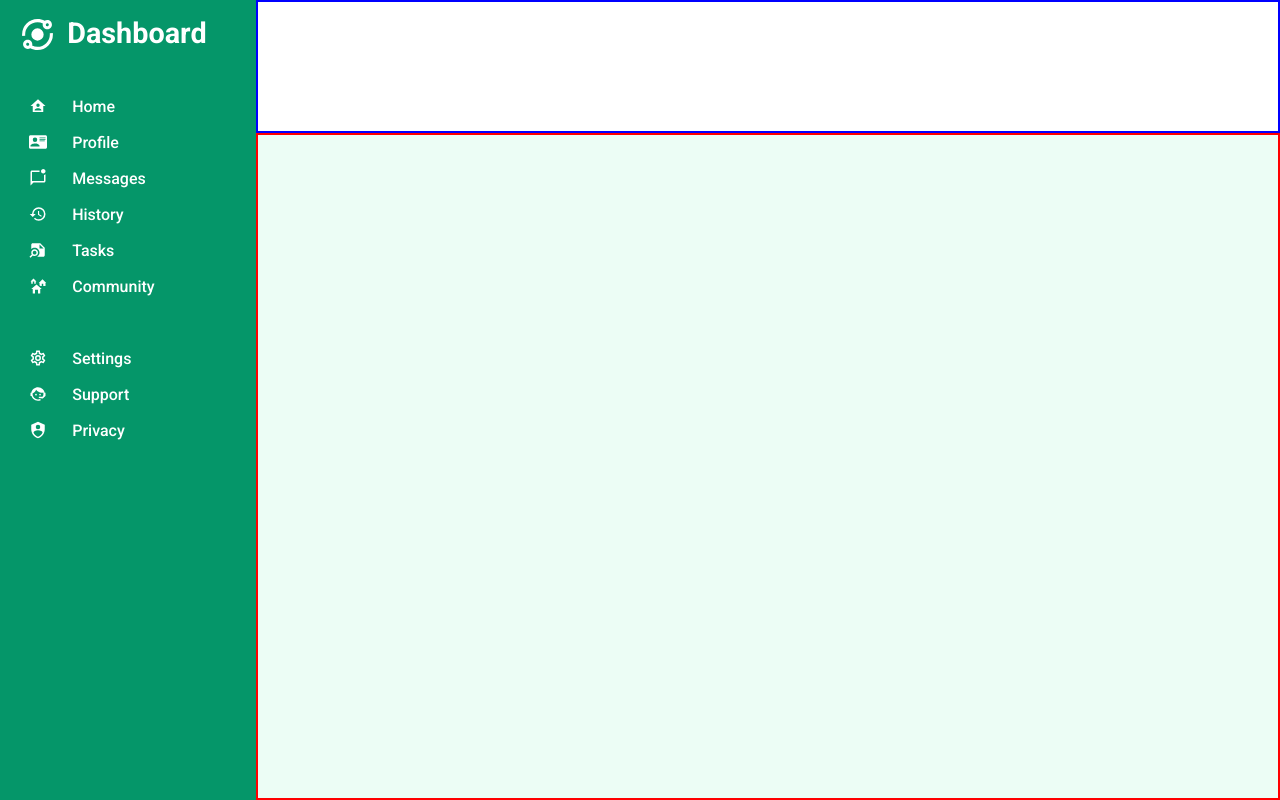
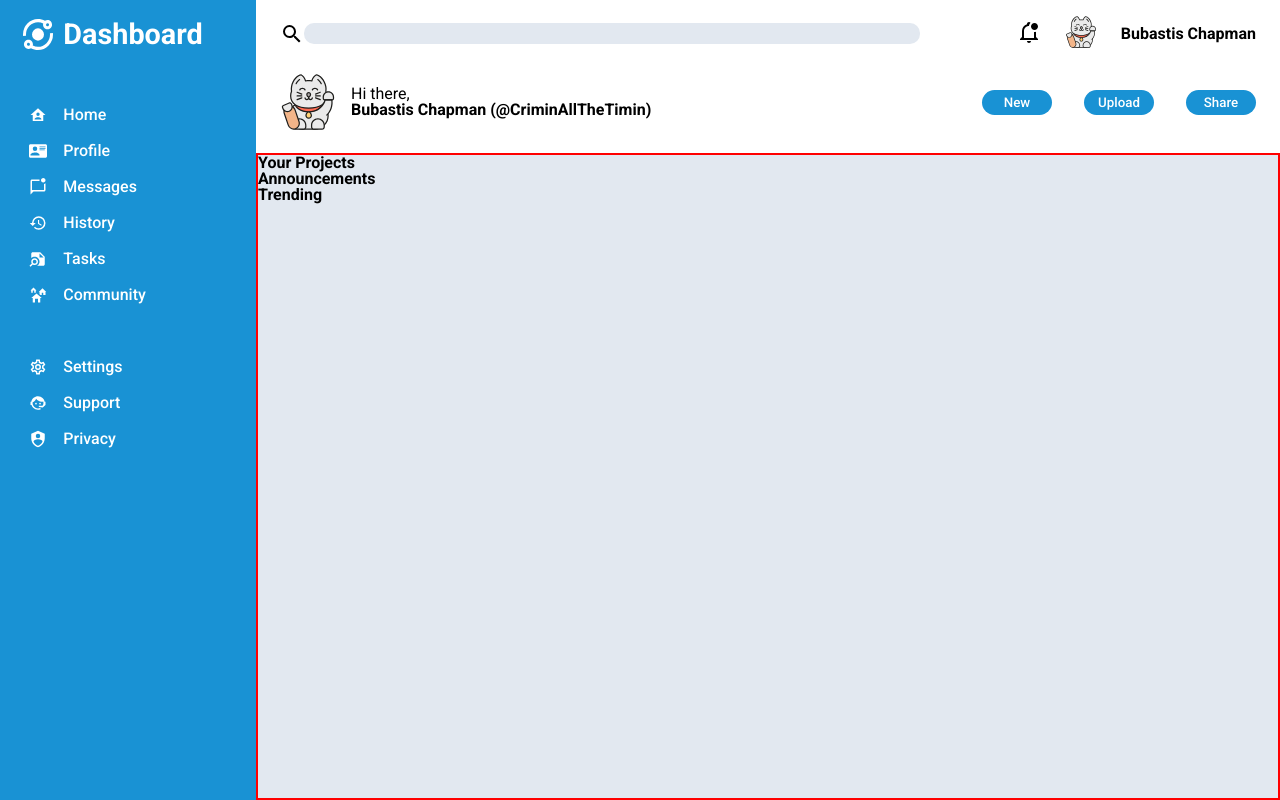
Before and after one commit to jachapman90/Admin-Dashboard, a plain HTML site: page index.html in a window 1280 px wide. Drawn offline with Linux system fonts and the light colour scheme.

Commit message:
Add search, user features, and UI

```diff
--- a/index.html
+++ b/index.html
@@ -16,6 +16,7 @@
             <div class="nav">
                 <img id="logo" src="img/atom-variant.svg" alt="Atom icon">
                 <h1>Dashboard</h1>
+                <p></p>
                 <img src="img/home-account.svg" alt="Home icon">
                 <p>Home</p>
                 <img src="img/card-account-details.svg" alt="Profile icon">
@@ -35,9 +36,47 @@
                 <p>Support</p>
                 <img src="img/shield-account.svg" alt="Privacy icon">
                 <p>Privacy</p>
-        </div>
-            <div id="header"></div>
-            <div id="articles"></div>
+            </div>
+            <div class="header">
+                <div class="search">
+                <img class="icon" src="img/magnify.svg" alt="Search icon">
+                <input type="text">
+                </div>
+                <div class="notifications">
+                    <div>
+                    <img class="icon" src="img/bell-badge-outline.svg" alt="Notification icon">
+                    </div>
+                    <div>
+                    <img class="avatar" src="img/maneki-neko-9048.svg" alt="User icon">
+                    </div>
+                    <div class="username">
+                    <p>Bubastis Chapman</p>
+                    </div>
+                </div>
+                <div class="user">
+                    <img class="avatar" src="img/maneki-neko-9048.svg" alt="User icon">
+                    <div>
+                        <p>Hi there,</p>
+                        <h2>Bubastis Chapman (@CriminAllTheTimin)</h2>
+                    </div>
+                </div>
+                <div class="buttons">
+                    <button class="btn">New</button>
+                    <button class="btn">Upload</button>
+                    <button class="btn">Share</button>
+                </div>
+            </div>
+            <div id="articles">
+                <div class="title">
+                    <h3>Your Projects</h3>
+                </div>
+                <div class="title">
+                    <h3>Announcements</h3>
+                </div>
+                <div class="title">
+                    <h3>Trending</h3>
+                </div>
+            </div>
         </div>
     </div>
 </body>
--- a/styles.css
+++ b/styles.css
@@ -1,3 +1,51 @@
+/* http://meyerweb.com/eric/tools/css/reset/
+   v2.0 | 20110126
+   License: none (public domain)
+*/
+
+html, body, div, span, applet, object, iframe,
+h1, h2, h3, h4, h5, h6, p, blockquote, pre,
+a, abbr, acronym, address, big, cite, code,
+del, dfn, em, img, ins, kbd, q, s, samp,
+small, strike, strong, sub, sup, tt, var,
+b, u, i, center,
+dl, dt, dd, ol, ul, li,
+fieldset, form, label, legend,
+table, caption, tbody, tfoot, thead, tr, th, td,
+article, aside, canvas, details, embed,
+figure, figcaption, footer, header, hgroup,
+menu, nav, output, ruby, section, summary,
+time, mark, audio, video {
+	margin: 0;
+	padding: 0;
+	border: 0;
+	font-size: 100%;
+	vertical-align: baseline;
+}
+/* HTML5 display-role reset for older browsers */
+article, aside, details, figcaption, figure,
+footer, header, hgroup, menu, nav, section {
+	display: block;
+}
+body {
+	line-height: 1;
+}
+ol, ul {
+	list-style: none;
+}
+blockquote, q {
+	quotes: none;
+}
+blockquote:before, blockquote:after,
+q:before, q:after {
+	content: '';
+	content: none;
+}
+table {
+	border-collapse: collapse;
+	border-spacing: 0;
+}
+
 *{
     margin:0;
     padding:0;
@@ -8,7 +56,6 @@
 body,
 html {
   height: 100%;
-
 }
 
 #container {
@@ -23,24 +70,27 @@ html {
 }
 
 .nav {
-    background-color: #059669;
+    background-color: #1992d4;
     color: white;
     grid-area: 1 / 1 / 3 / 2;
     padding: 1em;
     display: grid;
     grid-template-columns: 1fr 4fr;
-    grid-template-rows: 4rem repeat(auto-fill, 20px);
-    gap: 1em 0.5em;
+    grid-template-rows: 2.3rem repeat(auto-fill, 20px);
+    gap: 1em 0.2em;
 }
 
 #logo {
     height: 2.3rem;
     width: auto;
     align-self: start;
+    justify-self: center;
 }
 
 h1 {
     font-size: 1.8rem;
+    justify-self: start;
+    align-self: center;
 }
 
 .nav img {
@@ -54,7 +104,6 @@ h1 {
 
 
 .nav p {
-    margin: 5px;
     grid-column: 2 / 3;
     justify-self: start;
     align-self: center;
@@ -62,14 +111,91 @@ h1 {
     font-size: 1rem;
 }
 
-#header {
-    border: solid 2px blue;
+.header {
+    padding: 1rem 1.5rem;
     grid-area: 1 / 2 / 2 / 3;
     background-color: white;
+    display: grid;
+    grid-template-columns: 2fr 1fr;
+    grid-template-rows: 1fr 2fr;
+    gap: 1rem;
+}
 
+.search {
+    display: grid;
+    grid-template-columns: min-content auto;
+    align-items: center;
+}
+
+.icon {
+    height: 1.5rem;
+    width: auto;
+}
+
+.search input {
+    height: 1.3rem;
+    border-radius: 10px;
+    background-color: #e2e8f0;
+    border: none;
+}
+
+.notifications {
+    display: grid;
+    width: max-content;
+    grid-template-columns: min-content min-content max-content;
+    grid-template-rows: 1fr;
+    column-gap: 1.5rem;
+    align-items: center;
+    font-weight: 600;
+    justify-content: end;
+    justify-self: end;
+}
+
+.avatar {
+    height: 2em;
+    width: auto;
+}
+
+.user {
+    display: grid;
+    grid-template-columns: min-content 4fr;
+    grid-template-rows: 1fr;
+    align-items: center;
+    column-gap: 15px;
+}
+
+.user img {
+    height: 3.5em;
+}
+
+.avatar {
+    align-self: center;
+    justify-self: end;
+}
+
+.buttons {
+    display: grid;
+    grid-template-columns: repeat(3, min-content);
+    grid-template-rows: min-content;
+    justify-content: space-between;
+    align-items: center;
+    align-self: center;
+    width: max-content;
+    gap: 2em;
+    justify-self: end;
+}
+
+.buttons button {
+    width: 70px;
+    padding: 5px;
+    border-radius: 15px;
+    border: none;
+    background-color: #1992d4;
+    color: white;
+    font-weight: 500;
 }
 
 #articles {
     border: solid 2px red;
-    background-color: #ecfdf5;
+    background-color: #e2e8f0;
 }
```
Also changed, not shown: img/bell-badge-outline.svg (added), img/craftsman-9517.svg (added), img/football-player-15446.svg (added), img/gardener-woman-and-orchard-19291.svg (added), img/gardener-woman-and-yellow-spring-flower-19337.svg (added), img/magnify.svg (added), img/man-arm-muscles-16867.svg (added), img/maneki-neko-9048.svg (added).
